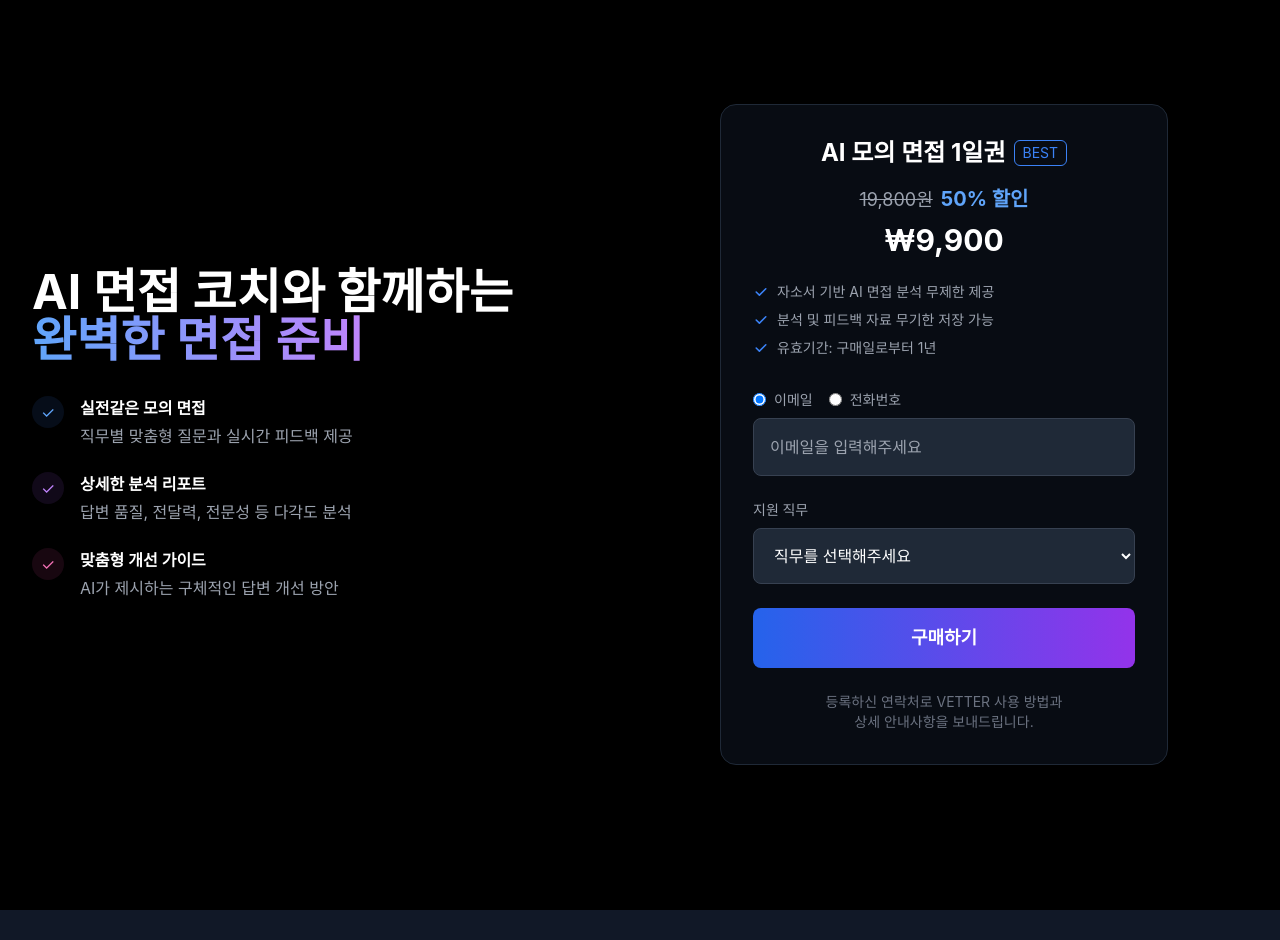
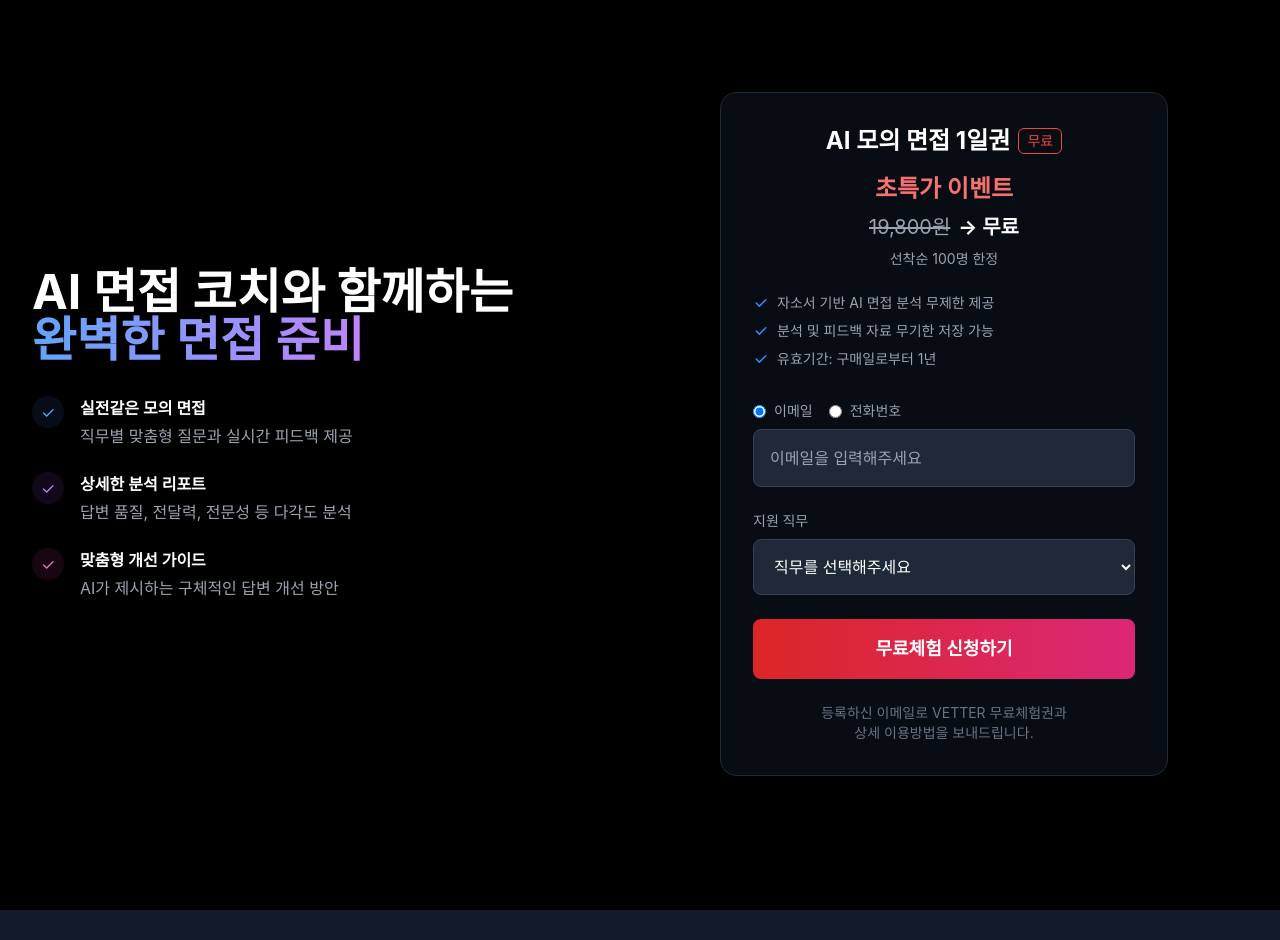
Before and after one commit to JJJiL0ng/vetterPage, a Next.js app: page / in a window 1280 px wide. Shown: the part 4800-5740 px from the top of the page. Built offline with nearby package versions, Linux system fonts and the light colour scheme; no server answers.

Commit message:
free event

```diff
--- a/app/emailComponent/RegisterForm.js
+++ b/app/emailComponent/RegisterForm.js
@@ -65,13 +65,26 @@ export default function RegisterForm() {
       <div className="text-center mb-8">
         <div className="flex items-center justify-center gap-2 mb-4">
           <h2 className="text-2xl font-bold">AI 모의 면접 1일권</h2>
-          <span className="text-blue-500 border border-blue-500 rounded-md px-2 py-0.5 text-sm">BEST</span>
+          <span className="text-red-500 border border-red-500 rounded-md px-2 py-0.5 text-sm">무료</span>
         </div>
 
+        {/* 기존 가격 정보 주석처리
+  <div className="mt-4 mb-6">
+    <span className="text-gray-400 line-through text-lg">19,800원</span>
+    <span className="ml-2 text-xl font-bold text-blue-400">50% 할인</span>
+    <div className="mt-2 text-3xl font-bold">₩9,900</div>
+  </div>
+  */}
+
         <div className="mt-4 mb-6">
-          <span className="text-gray-400 line-through text-lg">19,800원</span>
-          <span className="ml-2 text-xl font-bold text-blue-400">50% 할인</span>
-          <div className="mt-2 text-3xl font-bold">₩9,900</div>
+          <div className="text-2xl font-bold text-red-400">초특가 이벤트</div>
+          <div className="mt-2 text-xl">
+            <span className="text-gray-400 line-through">19,800원</span>
+            <span className="ml-2 font-bold text-white">→ 무료</span>
+          </div>
+          <div className="mt-2 text-sm text-gray-400">
+            선착순 100명 한정
+          </div>
         </div>
 
         <div className="text-gray-400 text-sm space-y-2 mb-6">
@@ -164,20 +177,19 @@ export default function RegisterForm() {
         )}
 
         <button
-
           type="submit"
           disabled={isSubmitting}
-          className={`w-full bg-gradient-to-r from-blue-600 to-purple-600 text-white px-8 py-4 rounded-lg text-lg font-semibold transition-all transform hover:scale-105 hover:shadow-lg ${
+          className={`w-full bg-gradient-to-r from-red-600 to-pink-600 text-white px-8 py-4 rounded-lg text-lg font-semibold transition-all transform hover:scale-105 hover:shadow-lg ${
             isSubmitting ? 'opacity-50 cursor-not-allowed' : ''
           }`}
         >
-          {isSubmitting ? '처리중...' : '구매하기'}
+          {isSubmitting ? '처리중...' : '무료체험 신청하기'}
         </button>
       </form>
 
       <p className="text-sm text-gray-500 mt-6 text-center">
-        등록하신 연락처로 VETTER 사용 방법과<br/>
-        상세 안내사항을 보내드립니다.
+        등록하신 이메일로 VETTER 무료체험권과<br/>
+        상세 이용방법을 보내드립니다.
       </p>
     </div>
   )
```
